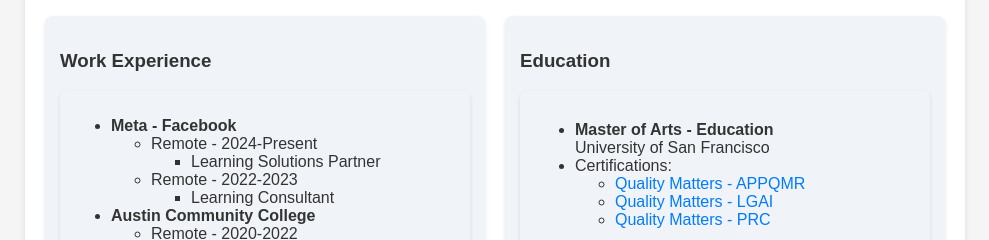
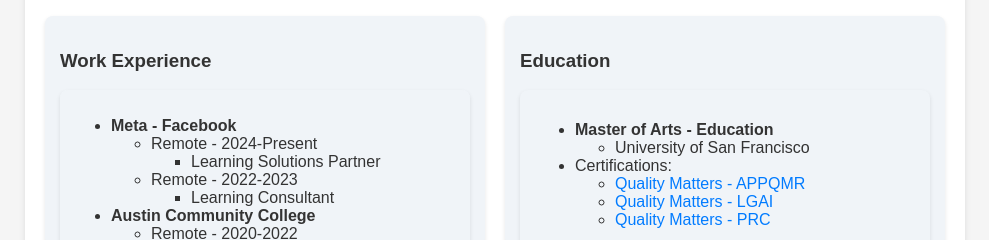
Before and after one commit to staffierhub/p, a plain HTML site: page index.html in a window 1280 px wide. Shown: the part 980-1220 px from the top of the page, without its empty margins (145-1134 px from the left). Drawn offline with Linux system fonts and the light colour scheme.

Commit message:
Update index.html

```diff
--- a/index.html
+++ b/index.html
@@ -396,8 +396,11 @@
       <h3>Education</h3>
       <div class="education-section">
         <ul>
-          <li><strong>Master of Arts - Education</strong><br>University of San Francisco</li>
-          <li>Certifications:</li>
+
+            <li><strong>Master of Arts - Education</strong>
+              <ul><li>University of San Francisco</li> </ul>
+
+            <li>Certifications:</li>
           <ul>
             <li><a href="https://www.qualitymatters.org/professional-development/workshops/higher-ed-appqmr" target="_blank">Quality Matters - APPQMR</a></li>
             <li><a href="https://www.qualitymatters.org/professional-development/workshops/AI-for-course-design" target="_blank">Quality Matters - LGAI</a></li>
```
